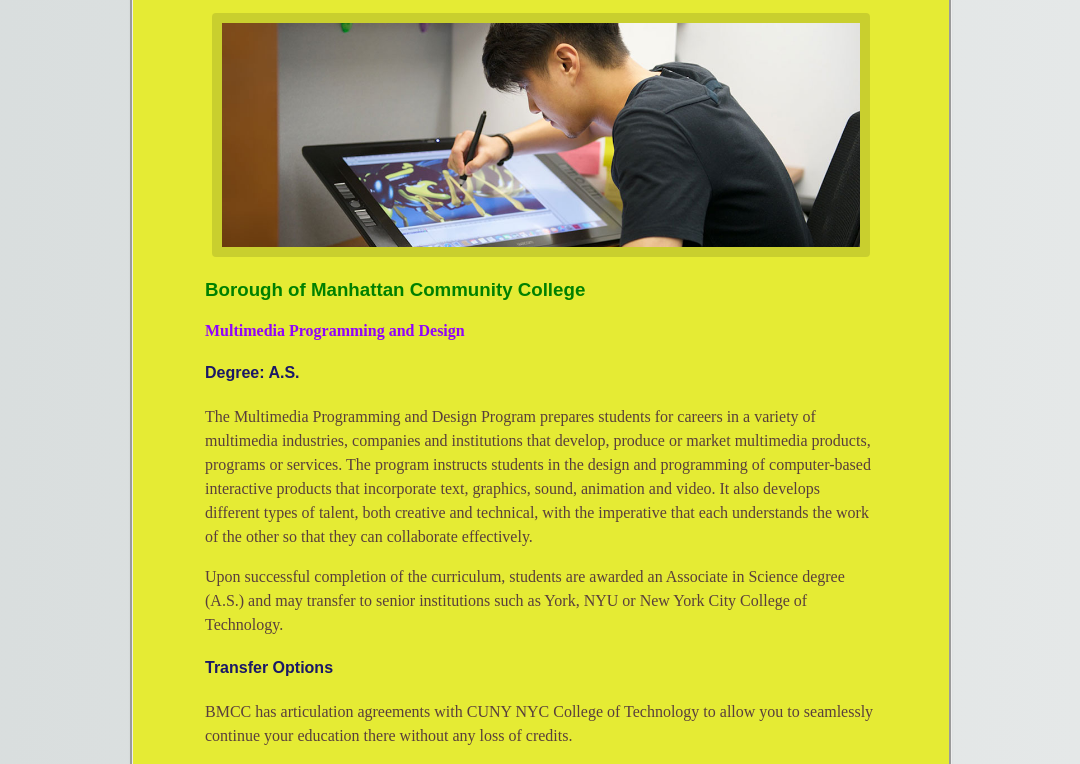
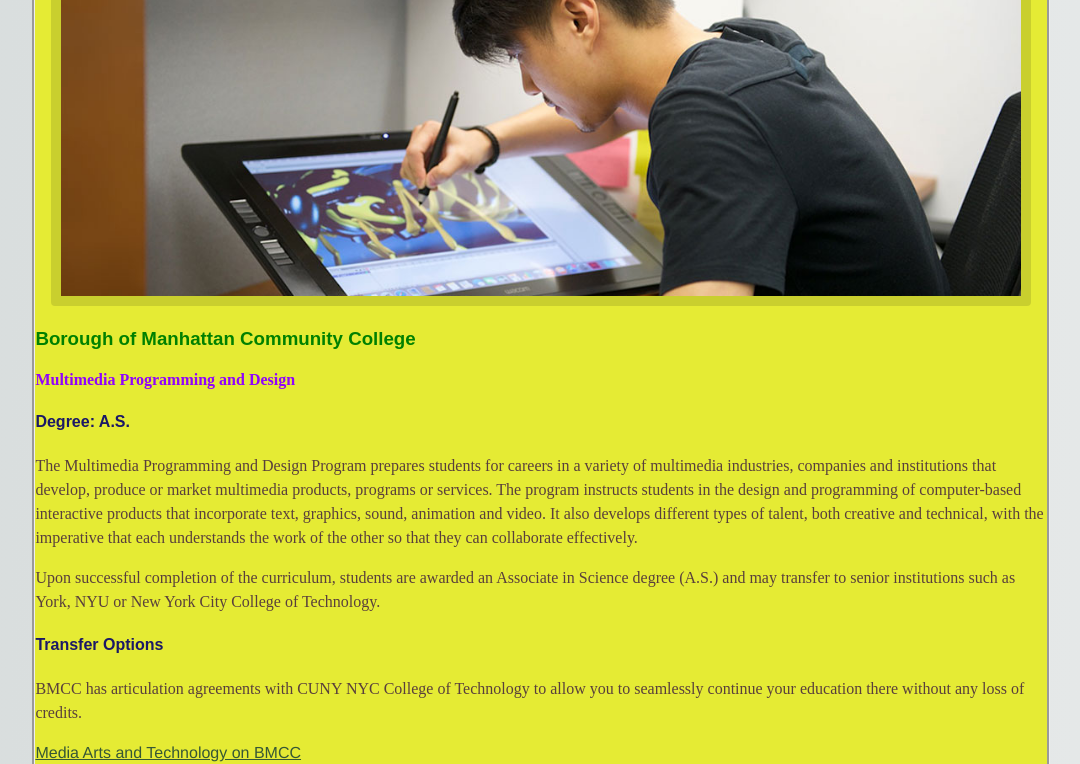
Before and after one commit to sharon-pereira/mmp240, a plain HTML site: page bmccrev.html in a window 1280 px wide. Shown: the part 159-923 px from the top of the page, without its empty margins (99-1179 px from the left). Drawn offline with Linux system fonts and the light colour scheme; files whose address does not match are found by name; a web font is replaced by a local one.

Commit message:
Add files via upload

```diff
--- a/main.css
+++ b/main.css
@@ -6,18 +6,26 @@ html {
 }
 
 body {
-    margin: 0 auto;
-    padding: 0.5em 0.5em 1em;
-    max-width: 800px;
+    /*max-width: 800px;*/
     font-family: "Helvetica Neue", Helvetica, Arial, sans-serif;
     font-size: 16px;
     line-height: 1.5em;
     color: #545454;
-    background-color: #ffffff;
+    /*background-color: #ffffff;
     box-shadow: 0 0 2px rgba(0, 0, 0, 0.06);
     background-color: #e5eb34;
     border-style: groove;
-    {outline-style: double;}
+    {outline-style: double;}*/
+}
+
+.container{
+  width: 80%;
+  margin: 0 auto;
+  /*background-color: #ffffff;
+  box-shadow: 0 0 2px rgba(0, 0, 0, 0.06);*/
+  background-color: #e5eb34;
+  border-style: groove;
+  {outline-style: double;}
 }
 
 h1, h2, h3, h4, h5, h6 {
@@ -163,12 +171,6 @@ h4{
     font-family: 'Mada', sans-serif;
 }
 
-.container{..
-    max-width: 1300px;
-    padding: 32px;
-    padding-top: 16px;
-    margin: 32px;
-}
 
 .fluid-image{ width:100%;}
 a{
@@ -189,46 +191,7 @@ header{
 
     }
 
- /*a:link {
-  color: red ;
-  background-color: #e5eb34 ;
 
-
-}
-  a:hover{
-      color:#a32c95;
-  }
-
-a:link {
-  color: red;
-}
-
-
-a:visited {
-  color: mediumpurple;
-}
-
-
-a:hover {
-  color: hotpink;
-}
-
-
-a:active {
-  color: blue;
-}
-
-.programs{
-display:flex;
-    flex-wrap:wrap;
-}
-
-.card{
-   width:20%;
-    flex: 1 0 auto
-
-}
-*/
 /*nav */
 
 .topnav {
@@ -353,17 +316,19 @@ display:flex;
     border: solid 1px #ccc;
     background-color:white;
     border-radius:10px;
+    padding:0;
 
 
 }
 
 .card img{
     width:100%;
-border-top-left-raduis: 10px;
+border-top-left-radius: 10px;
 
     border-top-right-radius: 10px;
 
     border:none;
+    margin:0;
 
 
 }
@@ -399,3 +364,7 @@ border-top-left-raduis: 10px;
 .card-title{
   margin:0;
 }
+
+.page-main{
+    clear:both;
+}
```
